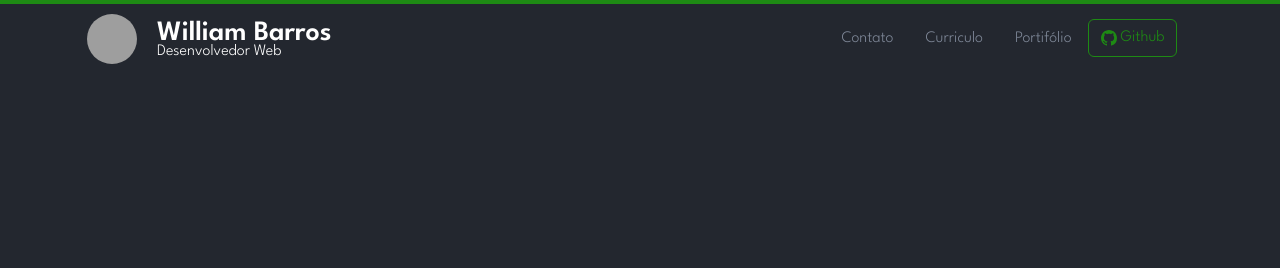
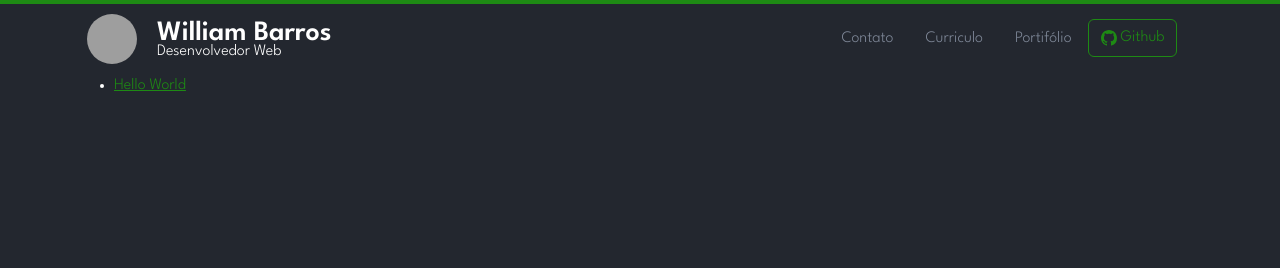
Before and after one commit to wsilvabarros/wsilvabarros.github.io, a Jekyll site: the page built from index.md, in a window 1280 px wide. Shown: the top 268 px of the page. Built offline with Jekyll 4.4.1, drawn with Linux system fonts in a browser that asks for light colours; our own code applies the rules of GitHub Pages for plain Markdown files; grey boxes are pictures that could not be loaded.

Commit message:
Update default.html

```diff
--- a/_layouts/default.html
+++ b/_layouts/default.html
@@ -146,7 +146,16 @@
                         </ul>
                     </div>
                 </div>
-                <div class="first-content"></div>
+                <div class="first-content">
+
+                    <ul>
+  {% for post in site.posts %}
+    <li>
+      <a href="{{ post.url }}">{{ post.title }}</a>
+    </li>
+  {% endfor %}
+</ul>
+                </div>
             </div>
         </div>
         <div class="blog container">
```
